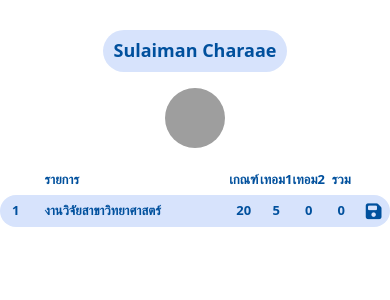
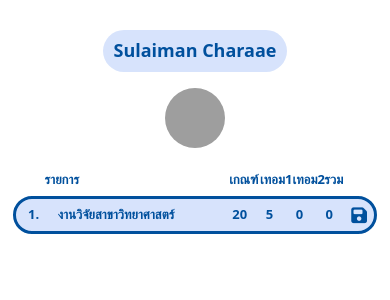
Before and after one commit to Kuddari/EmployeeTrackingsystem, a Django app: page / in a window 390 px wide. Shown: the part 76-376 px from the top of the page. Run offline with Django 4.2, Linux system fonts and the light colour scheme; some libraries are stand-ins or nearby versions; grey boxes are pictures that could not be loaded.

Commit message:
update fontend

```diff
--- a/static/css/informationstaff.css
+++ b/static/css/informationstaff.css
@@ -7,6 +7,7 @@ h1,h2,h3,h4,h5,h6,p,a {
     background-color: #D7E3FC;
     border-radius: 50px;
     padding: 10px 20px;
+    border: 3px solid #00509D;
 }
 
 .infor {
--- a/static/css/informationuser.css
+++ b/static/css/informationuser.css
@@ -26,6 +26,7 @@ h1, h2, h3, h4, h5, h6, p, a {
     background-color: #D7E3FC;
     border-radius: 50px;
     padding-top: 8px;
+    border: 3px solid #00509D;
 }
 
 .save-data {
@@ -70,6 +71,10 @@ h1, h2, h3, h4, h5, h6, p, a {
         font-size: 13px;
         font-weight: bold;
     }
+
+    .row .pad {
+        padding-right: 15px;
+    }
     .row .h5 {
         font-size: 13px;
         font-weight: bold;
@@ -77,6 +82,7 @@ h1, h2, h3, h4, h5, h6, p, a {
 
     .background {
         padding-top: 8px;
+        margin: 1px;
     }
 
     .container .name {
--- a/templates/informationuser.html
+++ b/templates/informationuser.html
@@ -30,13 +30,13 @@
                 <p class="h4">เทอม2</p>
             </div>
             <div class="col-1 d-flex justify-content-center">
-                <p class="h4">รวม</p>
+                <p class="h4 pad">รวม</p>
             </div>
         </div>
 
         <div class="row background">
             <div class="col-1 d-flex justify-content-start">
-                <p class="h5">1</p>
+                <p class="h5">1.</p>
             </div>
             <div class="col-6 d-flex justify-content-start">
                 <p class="h5">งานวิจัยสาขาวิทยาศาสตร์</p>
```
